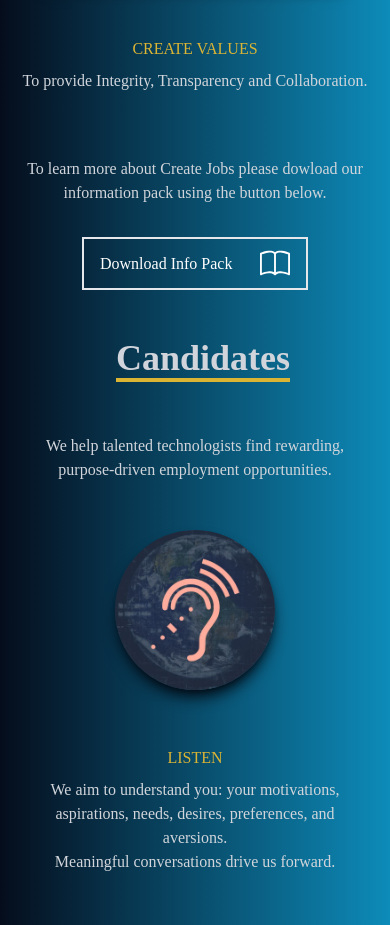
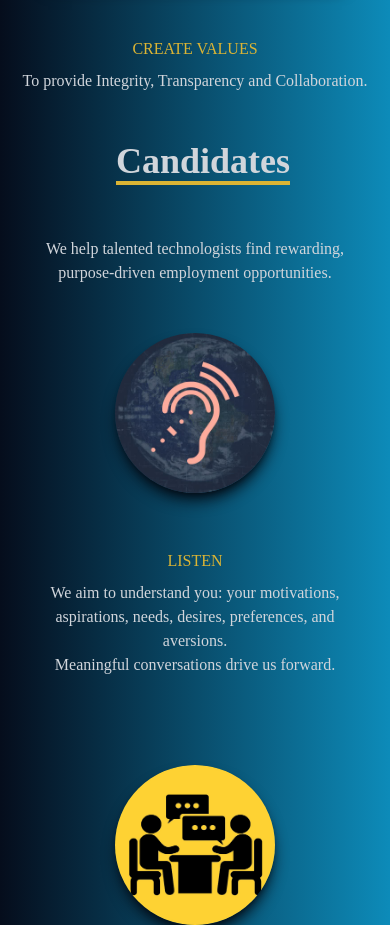
Before and after one commit to riz1ash786/create-jobs, a React (Create React App) app: page / in a window 390 px wide. Shown: the part 3700-4625 px from the top of the page. Built offline with nearby package versions, Linux system fonts and the light colour scheme.

Commit message:
chnages not saved

```diff
--- a/src/components/Aim.jsx
+++ b/src/components/Aim.jsx
@@ -2,8 +2,6 @@ import React from 'react';
 import rocket from '../assets/rocket.png';
 import vision from '../assets/vision.png';
 import pillars from '../assets/pillars.png';
-import { BsBook } from "react-icons/bs";
-import pdf from "./create_jobs_info_pack.pdf"
 
 const Aim = () => {
   return (
@@ -48,18 +46,8 @@ const Aim = () => {
             <p className='pt-8 text-center text-[#dbb434]'>CREATE VALUES</p><p className='pt-2 pb-8 text-center'>To provide Integrity, Transparency and Collaboration.</p>
             </div>
           </div>
-          <div className='md:hidden'>
-            <p className='text-gray-300 pt-8 text-center'>To learn more about Create Jobs please dowload our information pack using the button below.</p>
-          <button className='text-white group border-2 hover:bg-[#dbb434] hover:border-[#dbb434] hover:text-[#000000] px-4 py-3 my-8 mx-auto items-center flex'>
-          <a
-              className='w-[190px] h-[25px] flex justify-between items-center'
-              href={pdf} download="Create Jobs Info Pack.pdf">Download Info Pack<BsBook size={30} />
-            </a>
-          </button>
-          </div>
       </div>
     </div>
-
   );
 };
 
```
